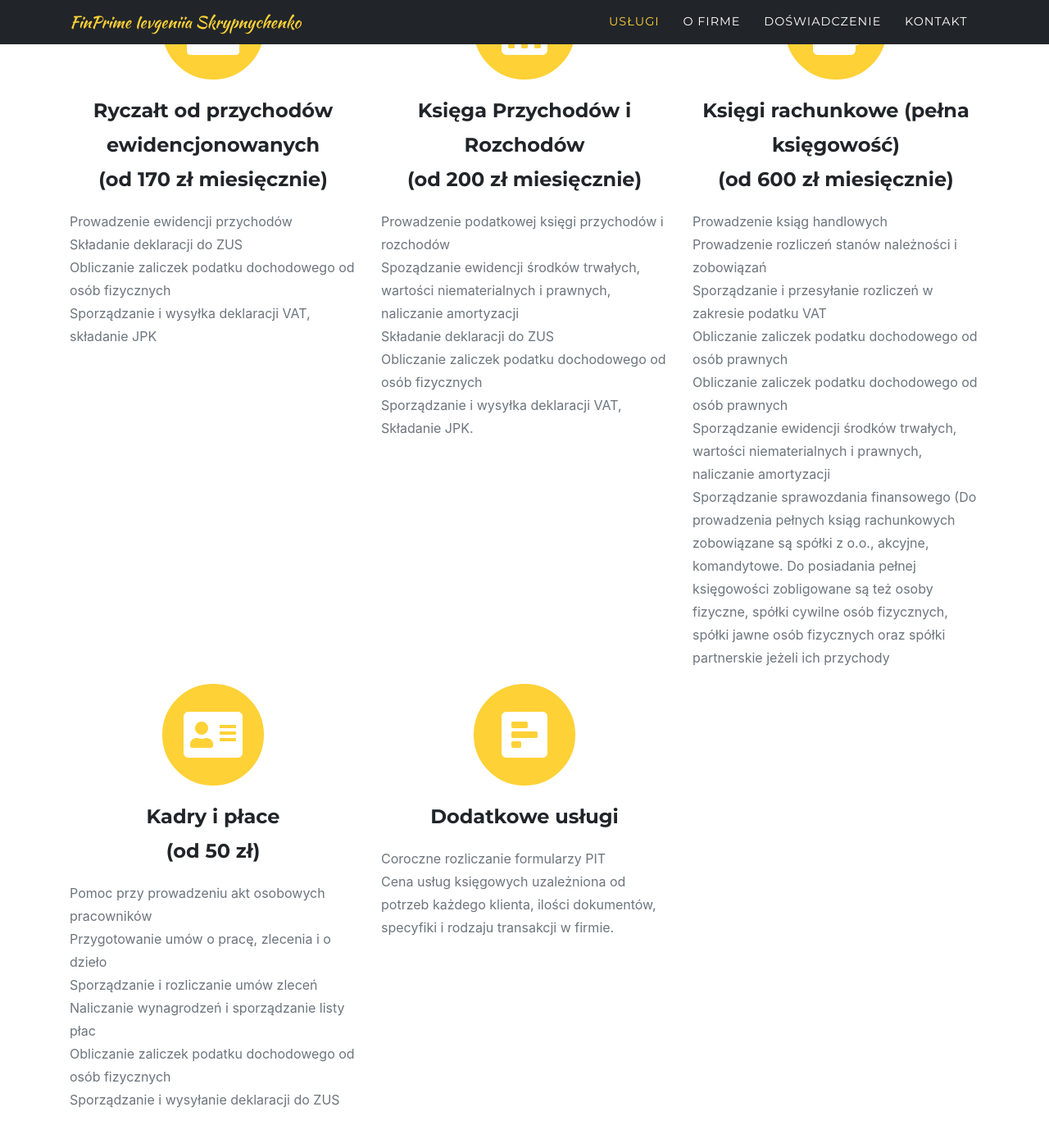
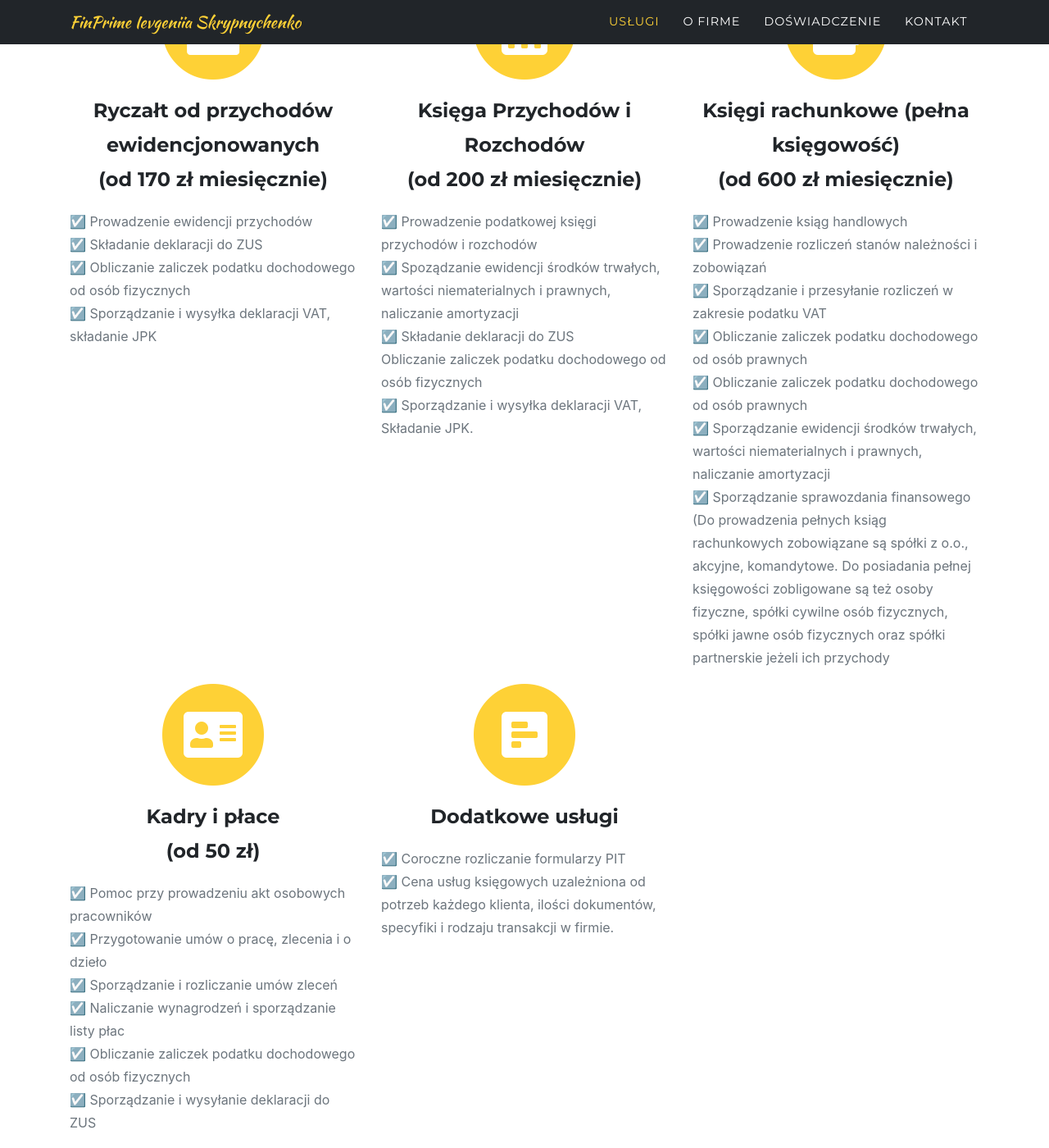
Before and after one commit to scripnichenko/finprime, a Jekyll site: the page built from index.md, in a window 1280 px wide and 1400 px high, scrolled down 936 px. Shown: the whole window at 82% size. Built offline with Jekyll 4.4.1, drawn with Linux system fonts in a browser that asks for light colours; some web fonts are replaced.

Commit message:
added icon

```diff
--- a/_data/sitetext.yml
+++ b/_data/sitetext.yml
@@ -22,19 +22,19 @@ en: &DEFAULT_EN
     section: services
     list:
       - title: "Ryczałt od przychodów ewidencjonowanych  <br> (od 170 zł miesięcznie)"
-        desc: "Prowadzenie ewidencji przychodów <br> Składanie deklaracji do ZUS <br> Obliczanie zaliczek podatku dochodowego od osób fizycznych <br> Sporządzanie i wysyłka deklaracji VAT, składanie JPK"
+        desc: "☑️ Prowadzenie ewidencji przychodów <br> ☑️ Składanie deklaracji do ZUS <br> ☑️ Obliczanie zaliczek podatku dochodowego od osób fizycznych <br> ☑️ Sporządzanie i wysyłka deklaracji VAT, składanie JPK"
         icon: fas fa-store #find more at https://fontawesome.com/icons
       - title: "Księga Przychodów i Rozchodów  <br> (od 200 zł miesięcznie)"
-        desc: "Prowadzenie podatkowej księgi przychodów i rozchodów <br> Spoządzanie ewidencji środków trwałych, wartości niematerialnych i prawnych, naliczanie amortyzacji <br> Składanie deklaracji do ZUS <br> Obliczanie zaliczek podatku dochodowego od osób fizycznych  <br> Sporządzanie i wysyłka deklaracji VAT, Składanie JPK."
+        desc: "☑️ Prowadzenie podatkowej księgi przychodów i rozchodów <br> ☑️ Spoządzanie ewidencji środków trwałych, wartości niematerialnych i prawnych, naliczanie amortyzacji <br> ☑️ Składanie deklaracji do ZUS <br> Obliczanie zaliczek podatku dochodowego od osób fizycznych  <br> ☑️ Sporządzanie i wysyłka deklaracji VAT, Składanie JPK."
         icon: fas fa-calculator
       - title: "Księgi rachunkowe (pełna księgowość) <br> (od 600 zł miesięcznie)"
-        desc: "Prowadzenie ksiąg handlowych  <br>  Prowadzenie rozliczeń stanów należności i zobowiązań   <br>  Sporządzanie i przesyłanie rozliczeń w zakresie podatku VAT  <br>  Obliczanie zaliczek podatku dochodowego od osób prawnych   <br>  Obliczanie zaliczek podatku dochodowego od osób prawnych  <br>  Sporządzanie ewidencji środków trwałych, wartości niematerialnych i prawnych, naliczanie amortyzacji   <br>  Sporządzanie sprawozdania finansowego (Do prowadzenia pełnych ksiąg rachunkowych zobowiązane są spółki z o.o., akcyjne, komandytowe. Do posiadania pełnej księgowości zobligowane są też osoby fizyczne, spółki cywilne osób fizycznych, spółki jawne osób fizycznych oraz spółki partnerskie jeżeli ich przychody"
+        desc: "☑️ Prowadzenie ksiąg handlowych  <br>  ☑️ Prowadzenie rozliczeń stanów należności i zobowiązań   <br>  ☑️ Sporządzanie i przesyłanie rozliczeń w zakresie podatku VAT  <br>  ☑️ Obliczanie zaliczek podatku dochodowego od osób prawnych   <br>  ☑️ Obliczanie zaliczek podatku dochodowego od osób prawnych  <br>  ☑️ Sporządzanie ewidencji środków trwałych, wartości niematerialnych i prawnych, naliczanie amortyzacji   <br>  ☑️ Sporządzanie sprawozdania finansowego (Do prowadzenia pełnych ksiąg rachunkowych zobowiązane są spółki z o.o., akcyjne, komandytowe. Do posiadania pełnej księgowości zobligowane są też osoby fizyczne, spółki cywilne osób fizycznych, spółki jawne osób fizycznych oraz spółki partnerskie jeżeli ich przychody"
         icon: fas fa-address-book
       - title: "Kadry i płace  <br> (od 50 zł)"
-        desc: "Pomoc przy prowadzeniu akt osobowych pracowników   <br>  Przygotowanie umów o pracę, zlecenia i o dzieło   <br>  Sporządzanie i rozliczanie umów zleceń   <br>  Naliczanie wynagrodzeń i sporządzanie listy płac   <br>  Obliczanie zaliczek podatku dochodowego od osób fizycznych  <br>  Sporządzanie i wysyłanie deklaracji do ZUS"
+        desc: "☑️ Pomoc przy prowadzeniu akt osobowych pracowników   <br>  ☑️ Przygotowanie umów o pracę, zlecenia i o dzieło   <br>  ☑️ Sporządzanie i rozliczanie umów zleceń   <br>  ☑️ Naliczanie wynagrodzeń i sporządzanie listy płac   <br>  ☑️ Obliczanie zaliczek podatku dochodowego od osób fizycznych  <br>  ☑️ Sporządzanie i wysyłanie deklaracji do ZUS"
         icon: fas fa-address-card
       - title: "Dodatkowe usługi"
-        desc: "Coroczne rozliczanie formularzy PIT  <br>  Cena usług księgowych uzależniona od potrzeb każdego klienta, ilości dokumentów, specyfiki i rodzaju transakcji w firmie."
+        desc: "☑️ Coroczne rozliczanie formularzy PIT  <br>  ☑️ Cena usług księgowych uzależniona od potrzeb każdego klienta, ilości dokumentów, specyfiki i rodzaju transakcji w firmie."
         icon: fas fa-poll-h
 
   timeline:
```
